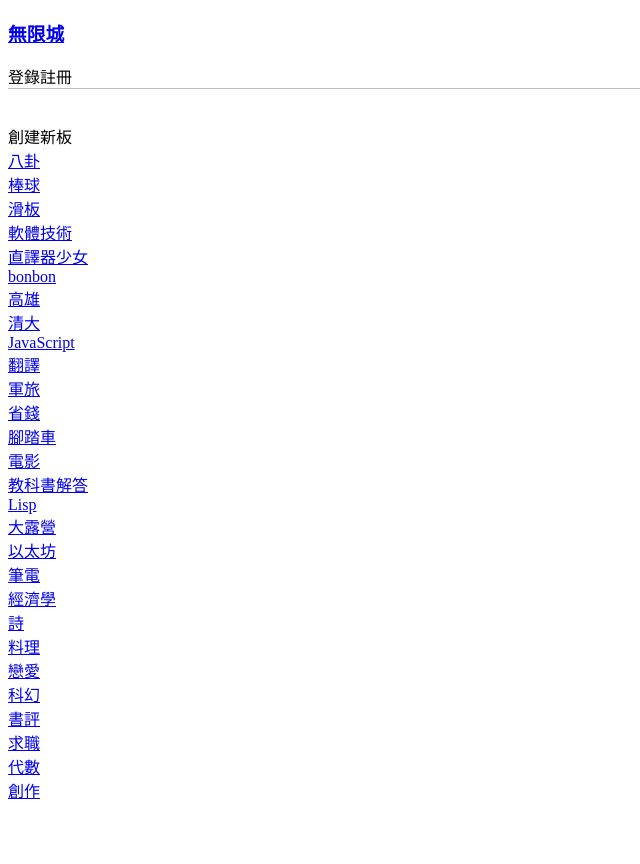
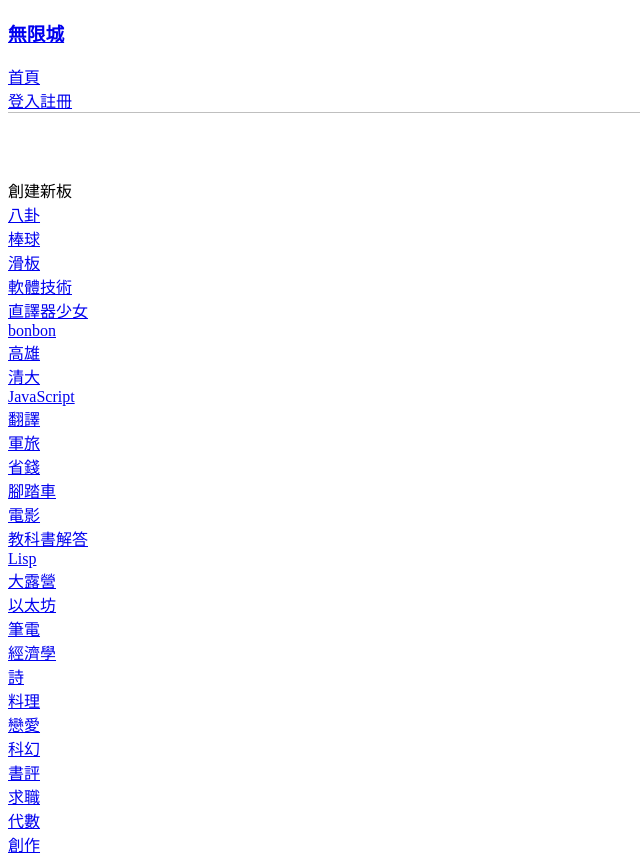
Before and after one commit to MROS/infinite-city, a React app in the folder frontend/: page / in a window 1280 px wide. Shown: the whole page, without its empty margins (0-640 px from the left). Before the commit the page ends 810 px from the top, so only its background shows below. Built offline with nearby package versions, Linux system fonts and the light colour scheme; the HTML template or start-up script is replaced by a standard one.

Commit message:
增加登入、註冊啞函式

```diff
--- a/frontend/src/index.jsx
+++ b/frontend/src/index.jsx
@@ -14,6 +14,7 @@ class App extends React.Component {
 	}
 	render() {
 		return (
+			<Router>
 				<div>
 					<div style={{
 						borderBottomStyle: "solid",
@@ -23,31 +24,53 @@ class App extends React.Component {
 						<div className="container" style={{ width: "60%" }}>
 							<nav className="navbar">
 								<div className="navbar-brand">
-								<a className="navbar-item" href="/" style={{}}>
+									<Link to="/" className="navbar-item">
 										<h3 className="title is-3">無限城</h3>
-								</a>
+									</Link>
+									<Link to="/" className="navbar-item">
+										首頁
+									</Link>
 								</div>
 								<div className="navbar-menu">
 									<div className="navbar-end">
-									<a className="navbar-item">登錄</a>
-									<a className="navbar-item">註冊</a>
+										<Link to="/app/login" className="navbar-item">登入</Link>
+										<Link to="/app/signUp" className="navbar-item">註冊</Link>
 									</div>
 								</div>
 							</nav>
 						</div>
 					</div>
-				<div className="container" style={{marginTop: "35px", width: "420px"}}>
-					<Router>
+					<div className="container" style={{marginTop: "65px", width: "420px"}}>
 						<Switch>
 							<Route exact path="/" component={BoardList} />
 							<Route exact path="/app/" component={BoardList} />
+							<Route exact path="/app/login" component={Login} />
+							<Route exact path="/app/signUp" component={SignUp} />
 							<Route exact path="/app/b/:boardName" component={Board} />
 							<Route path="/app/b/:boardName/a/:articleName" component={Article} />
 						</Switch>
-					</Router>
 					</div>
 				</div>
+			</Router>
 		);
+	}
+}
+
+class SignUp extends React.Component {
+	constructor(props) {
+		super(props);
+	}
+	render() {
+		return <p>註冊</p>;
+	}
+}
+
+class Login extends React.Component {
+	constructor(props) {
+		super(props);
+	}
+	render() {
+		return <p>登入</p>;
 	}
 }
 
```
Lines whose indentation alone changed are shown as unchanged.
